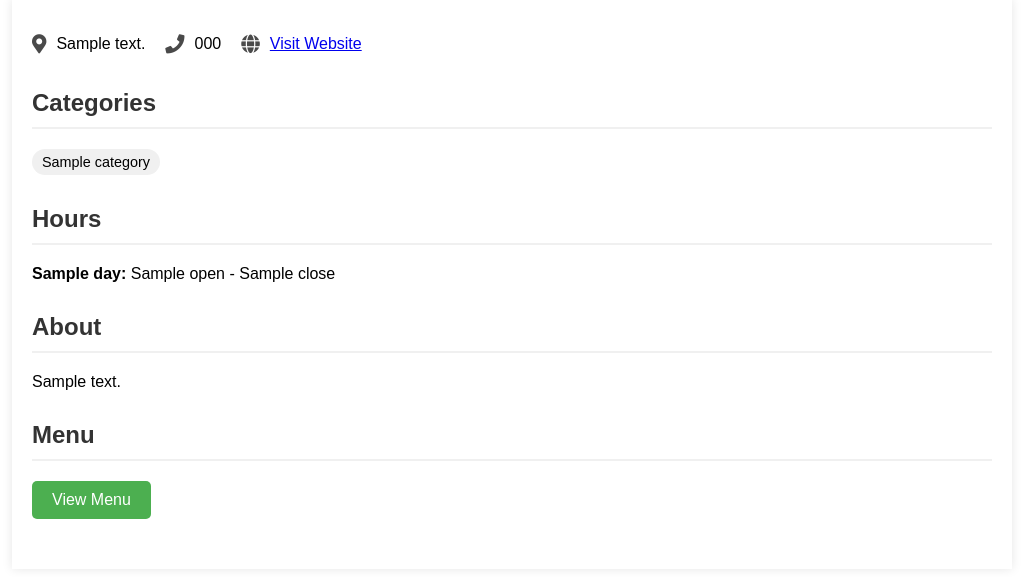
After one commit to Niyofabrice/TasteQuest, a Django app: page /place_details/1/ in a window 1280 px wide. The commit adds this page. Shown: the part 407-984 px from the top of the page, without its empty margins (128-1151 px from the left). Run offline with Django 5.2, Linux system fonts and the light colour scheme; a database or web service that is not in the repository returns one stand-in record (values such as "Sample title"); data that the repository does not hold is empty.

Commit message:
styled the place details page

```diff
--- /dev/null
+++ b/TasteQuest/backend/static/styles/place_details.css
@@ -0,0 +1,142 @@
+.place-container {
+    max-width: 1000px;
+    margin: 0 auto;
+    font-family: 'Arial', sans-serif;
+}
+
+.place-header {
+    position: relative;
+    height: 300px;
+    background-size: cover;
+    background-position: center;
+    color: white;
+    display: flex;
+    flex-direction: column;
+    justify-content: flex-end;
+    padding: 20px;
+}
+
+.overlay {
+    position: absolute;
+    top: 0;
+    left: 0;
+    right: 0;
+    bottom: 0;
+    background: rgba(0, 0, 0, 0.5);
+}
+
+.place-header h1 {
+    position: relative;
+    margin: 0;
+    font-size: 2.5em;
+    text-shadow: 2px 2px 4px rgba(0,0,0,0.5);
+}
+
+.rating {
+    position: relative;
+    margin-top: 10px;
+}
+
+.stars {
+    --percent: calc(var(--rating) / 10 * 100%);
+    display: inline-block;
+    font-size: 20px;
+    font-family: Times;
+    line-height: 1;
+}
+
+.stars::before {
+    content: '★★★★★';
+    letter-spacing: 3px;
+    background: linear-gradient(90deg, gold var(--percent), #fff var(--percent));
+    -webkit-background-clip: text;
+    -webkit-text-fill-color: transparent;
+}
+
+.rating-text {
+    margin-left: 10px;
+    font-size: 0.9em;
+}
+
+.place-content {
+    padding: 20px;
+    background: white;
+    box-shadow: 0 0 10px rgba(0,0,0,0.1);
+}
+
+.main-info {
+    display: flex;
+    flex-wrap: wrap;
+    gap: 20px;
+    margin-bottom: 20px;
+}
+
+.main-info > div {
+    display: flex;
+    align-items: center;
+    gap: 10px;
+}
+
+.main-info i {
+    font-size: 1.2em;
+    color: #4a4a4a;
+}
+
+section {
+    margin-bottom: 30px;
+}
+
+h2 {
+    color: #333;
+    border-bottom: 2px solid #f0f0f0;
+    padding-bottom: 10px;
+}
+
+.category-tags {
+    display: flex;
+    flex-wrap: wrap;
+    gap: 10px;
+}
+
+.category-tag {
+    background-color: #f0f0f0;
+    padding: 5px 10px;
+    border-radius: 20px;
+    font-size: 0.9em;
+}
+
+.hours ul {
+    list-style-type: none;
+    padding: 0;
+}
+
+.hours li {
+    margin-bottom: 5px;
+}
+
+.menu-button {
+    display: inline-block;
+    background-color: #4CAF50;
+    color: white;
+    padding: 10px 20px;
+    text-decoration: none;
+    border-radius: 5px;
+    transition: background-color 0.3s;
+}
+
+.menu-button:hover {
+    background-color: #45a049;
+}
+
+.gallery-grid {
+    display: grid;
+    grid-template-columns: repeat(auto-fill, minmax(200px, 1fr));
+    gap: 15px;
+}
+
+.gallery-image {
+    width: 100%;
+    height: 200px;
+    object-fit: cover;
+    border-radius: 5px;
+}
--- /dev/null
+++ b/TasteQuest/backend/templates/place_details.html
@@ -0,0 +1,85 @@
+{% load static %}
+<link rel="stylesheet" href="{% static 'styles/place_details.css' %}">
+{% include "navbar.html" %}
+
+
+<div class="place-container">
+    <header class="place-header" style="background-image: url('{{ photos.0 }}');">
+        <div class="overlay"></div>
+        <h1>{{ place.name }}</h1>
+        {% if place.rating %}
+            <div class="rating">
+                <span class="stars" style="--rating: {{ place.rating|floatformat:1 }};"></span>
+                <span class="rating-text">{{ place.rating|floatformat:1 }} / 10</span>
+            </div>
+        {% endif %}
+    </header>
+
+    <div class="place-content">
+        <section class="main-info">
+            <div class="address">
+                <i class="fas fa-map-marker-alt"></i>
+                <p>{{ place.location.formatted_address }}</p>
+            </div>
+            {% if place.tel %}
+                <div class="phone">
+                    <i class="fas fa-phone"></i>
+                    <p>{{ place.tel }}</p>
+                </div>
+            {% endif %}
+            {% if place.website %}
+                <div class="website">
+                    <i class="fas fa-globe"></i>
+                    <a href="{{ place.website }}" target="_blank">Visit Website</a>
+                </div>
+            {% endif %}
+        </section>
+
+        {% if place.categories %}
+            <section class="categories">
+                <h2>Categories</h2>
+                <div class="category-tags">
+                    {% for category in place.categories %}
+                        <span class="category-tag">{{ category.name }}</span>
+                    {% endfor %}
+                </div>
+            </section>
+        {% endif %}
+
+        {% if place.hours_popular %}
+            <section class="hours">
+                <h2>Hours</h2>
+                <ul>
+                {% for day in place.hours_popular %}
+                    <li><strong>{{ day.day }}:</strong> {{ day.open }} - {{ day.close }}</li>
+                {% endfor %}
+                </ul>
+            </section>
+        {% endif %}
+
+        {% if place.description %}
+            <section class="description">
+                <h2>About</h2>
+                <p>{{ place.description }}</p>
+            </section>
+        {% endif %}
+
+        {% if place.menu %}
+            <section class="menu">
+                <h2>Menu</h2>
+                <a href="{{ place.menu }}" target="_blank" class="menu-button">View Menu</a>
+            </section>
+        {% endif %}
+
+        {% if photos|length > 1 %}
+            <section class="photo-gallery">
+                <h2>Photos</h2>
+                <div class="gallery-grid">
+                    {% for photo_url in photos|slice:"1:" %}
+                        <img src="{{ photo_url }}" alt="{{ place.name }}" class="gallery-image">
+                    {% endfor %}
+                </div>
+            </section>
+        {% endif %}
+    </div>
+</div>
--- a/TasteQuest/backend/urls.py
+++ b/TasteQuest/backend/urls.py
@@ -3,10 +3,9 @@ from .views import *
 
 urlpatterns = [
     path('', home, name="home"),
-    path('get_place/', recommend_places, name="get_place"),
-    path('save_location/', save_location, name="save_location"),
     path('signup/', user_signup, name="signup"),
     path('login/', user_login, name="login"),
     path('forgot_password/', user_forgot_password, name="forgot-password"),
-    path('logout/', user_logout, name="logout")
+    path('logout/', user_logout, name="logout"),
+    path('place_details/<str:place_id>/', get_place_details, name='place_details'),
 ]
--- a/TasteQuest/backend/views.py
+++ b/TasteQuest/backend/views.py
@@ -9,98 +9,30 @@ import json
 
 # Create your views here.
 
-api_key = "FBfcGVZBIxMBGzTztAhR0VmEdrIcCxdn"
-api_key2 = "33392eacd2msha34644b78dc6760p185cecjsn3c8e231a16cf"
-rapidapi_host = "map-places.p.rapidapi.com"
+categories = "4d4b7104d754a06370d81259,4bf58dd8d48988d1e2931735,4bf58dd8d48988d18d941735,\
+    4bf58dd8d48988d11f941735,4bf58dd8d48988d18b941735,4bf58dd8d48988d189941735,56aa371be4b08b9a8d573550,\
+    63be6904847c3692a84b9bb5,4bf58dd8d48988d16a941735,4bf58dd8d48988d116941735,4bf58dd8d48988d179941735,\
+    4bf58dd8d48988d11e941735,4bf58dd8d48988d1d8941735,4bf58dd8d48988d1d5941735,4bf58dd8d48988d121941735,4bf58dd8d48988d11b941735,\
+    4bf58dd8d48988d143941735,50327c8591d4c4b30a586d5d,63be6904847c3692a84b9bb6,52e81612bcbc57f1066b7a0c,4bf58dd8d48988d16d941735,\
+    4bf58dd8d48988d1e0931735,4bf58dd8d48988d128941735,4d4b7105d754a06374d81259,503288ae91d4c4b30a586d67,4bf58dd8d48988d1c8941735,\
+    4bf58dd8d48988d10a941735,5f2c344a5b4c177b9a6dc011,4bf58dd8d48988d14e941735,4bf58dd8d48988d157941735,5f2c2b7db6d05514c7044837,\
+    4bf58dd8d48988d142941735,52e81612bcbc57f1066b7a03,4bf58dd8d48988d145941735,52af3aaa3cf9994f4e043bf0,52af3b813cf9994f4e043c04,\
+    4eb1bd1c3b7b55596b4a748f,4deefc054765f83613cdba6f,4bf58dd8d48988d111941735,4bf58dd8d48988d113941735,4bf58dd8d48988d149941735,\
+    4bf58dd8d48988d14a941735,4bf58dd8d48988d169941735,52e81612bcbc57f1066b7a01,5e179ee74ae8e90006e9a746,52e81612bcbc57f1066b7a02,\
+    52e81612bcbc57f1066b79f1,52e81612bcbc57f1066b79f4,4bf58dd8d48988d16c941735,4bf58dd8d48988d144941735,4bf58dd8d48988d154941735,\
+    4bf58dd8d48988d16e941735,4bf58dd8d48988d10f941735,5bae9231bedf3950379f89e1,4bf58dd8d48988d1c1941735,4bf58dd8d48988d1c0941735,\
+    4bf58dd8d48988d1ca941735,4bf58dd8d48988d1c5941735,4bf58dd8d48988d150941735,4bf58dd8d48988d1cc941735,4f04af1f2fb6e1c99f3db0bb,\
+    52f2ab2ebcbc57f1066b8b41,63be6904847c3692a84b9bb7,5267e4d9e4b0ec79466e48d1,5bae9231bedf3950379f89c5,63be6904847c3692a84b9bb8,\
+    4bf58dd8d48988d163941735,5fabfe3599ce226e27fe709a,4bf58dd8d48988d1fa931735,4bf58dd8d48988d1ee931735"
 
-categories = ["10000","13000","14000"]
-
-fields = ["fsq_id","name","geocodes","location","categories","closed_bucket","description","tel","email","website",
-        "social_media","hours","hours_popular","rating","popularity","price","menu","date_closed","photos","tastes"]
-
-api_url = "https://api.tomtom.com/search/"
-version = "2"
-language = "en-US"
-location_data = {}
-headers = {
-            "X-RapidAPI-Key": api_key2,
-            'X-RapidAPI-Host': rapidapi_host,
-       }
-
-# https://api.tomtom.com/search/2/poiCategories.json?language=en-US&key=*****
 
 
 def home(request):
-
-    return render(request, 'base.html')
-
-
-def save_location(request):
-    if request.method == 'POST':
-        data = request.POST
-        latitude = data.get('latitude')
-        longitude = data.get('longitude')
-
-        # Process location data (e.g., save to database)
-        location_data['latitude'] = latitude
-        location_data['longitude'] = longitude
-        print(location_data)
-
-        # Optionally, send a response back to the client
-
-        return JsonResponse({'Success': 'location saved successfully'}, status=200)
-    else:
-        return JsonResponse({'error': 'Method not allowed'}, status=405)
-
-
-def get_place_details(place_id):
-    # Construct API request URL with parameters
-    place_detail_api_url = "https://map-places.p.rapidapi.com/details/json"
-    details_params = {
-        "place_id": place_id,
+    results = get_places_nearby().get("results")
+    context = {
+        "places": results,
     }
-
-    # Make Place Detail API request
-    details_response = requests.get(place_detail_api_url, headers=headers, params=details_params)
-    if details_response.status_code == 200:
-        data_str = details_response.content.decode('utf-8')  # Decode byte data to string
-        data_dict = json.loads(data_str)  # Parse JSON string to dictionary
-
-        return data_dict   # Return place details
-    else:
-        # Return error message
-        return None
-
-
-def get_place_photos(photo_reference, maxheight, maxwidth):
-    # Construct API request URL with parameters
-    place_photo_api_url = "https://map-places.p.rapidapi.com/photo"
-    photo_params = {
-        "photo_reference": photo_reference,
-        "maxheight": maxheight,
-        "maxwidth": maxwidth
-    }
-
-    # Make Place Photo API request
-    photo_response = requests.get(place_photo_api_url, headers=headers, params=photo_params)
-
-    if photo_response.status_code == 200:
-        # Return the raw image data
-        return photo_response.content
-    else:
-        # Return an error message
-        return {'error': f"Error fetching place photo, status code: {photo_response.status_code}"}
-
-
-def recommend_places(request):
-    latitude = location_data["latitude"]
-    longitude = location_data["longitude"]
-    if latitude and longitude:
-        places = get_places_nearby(latitude, longitude)
-        print(places)
-        # Process and filter results as needed
-        return render(request, 'card.html', {'places': places})
-    return render(request, 'base.html')
+    return render(request, 'base.html', context)
 
 
 def user_signup(request):
@@ -156,3 +88,41 @@ def user_logout(request):
     """Handle user logout"""
     logout(request)
     return redirect('login')
+
+
+
+def get_place_details(request, place_id):
+    details_url = f'https://api.foursquare.com/v3/places/{place_id}'
+    headers = {
+        'Authorization': "fsq3DpPCdy4UqMmMs9u+pdWD9xUr8NpdjTOwFqdF/ru7b18=",
+        'Accept': 'application/json'
+    }
+    params = {
+        'query': '',
+        'radius': 5000,
+        'categories': categories,
+        'fields': "fsq_id,name,geocodes,location,categories,closed_bucket,description,tel,email,website,social_media,hours,hours_popular,rating,popularity,price,menu,date_closed,photos,tastes"
+    }
+
+    details_response = requests.get(details_url, headers=headers, params=params)
+
+    if details_response.status_code != 200:
+        return JsonResponse({"Error": "Place details not found"}, status=404)
+
+    place_details = details_response.json()
+
+    # Fetch place photos
+    photos_url = f'https://api.foursquare.com/v3/places/{place_id}/photos'
+    photos_response = requests.get(photos_url, headers=headers)
+
+    photos = []
+    if photos_response.status_code == 200:
+        photos_data = photos_response.json()
+        photos = [photo['prefix'] + 'original' + photo['suffix'] for photo in photos_data]
+
+    context = {
+        'place': place_details,
+        'photos': photos,
+    }
+
+    return render(request, 'place_details.html', context)
```
Also changed, not shown: TasteQuest/backend/templates/base.html (+0 -30 lines), TasteQuest/backend/templates/card.html (+10 -8 lines), TasteQuest/backend/utils.py (+26 -44 lines), TasteQuest/db.sqlite3.
